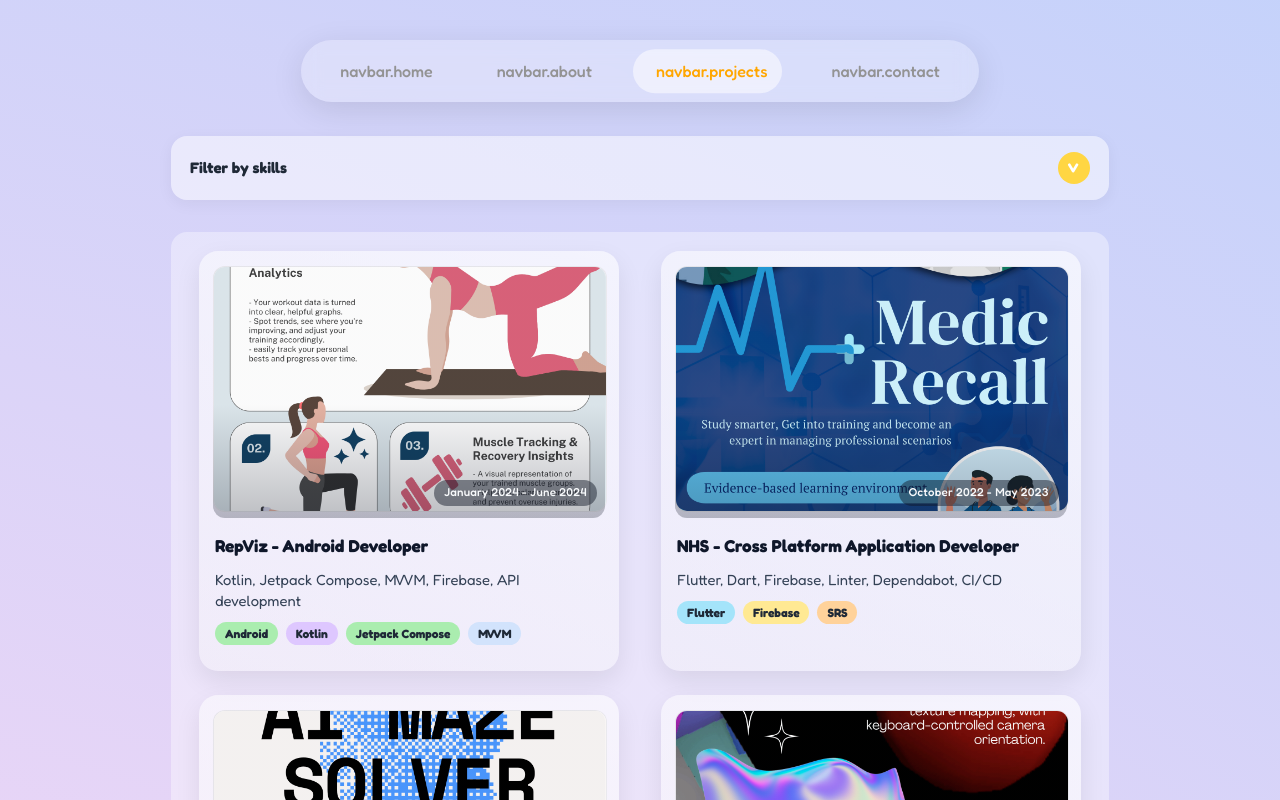
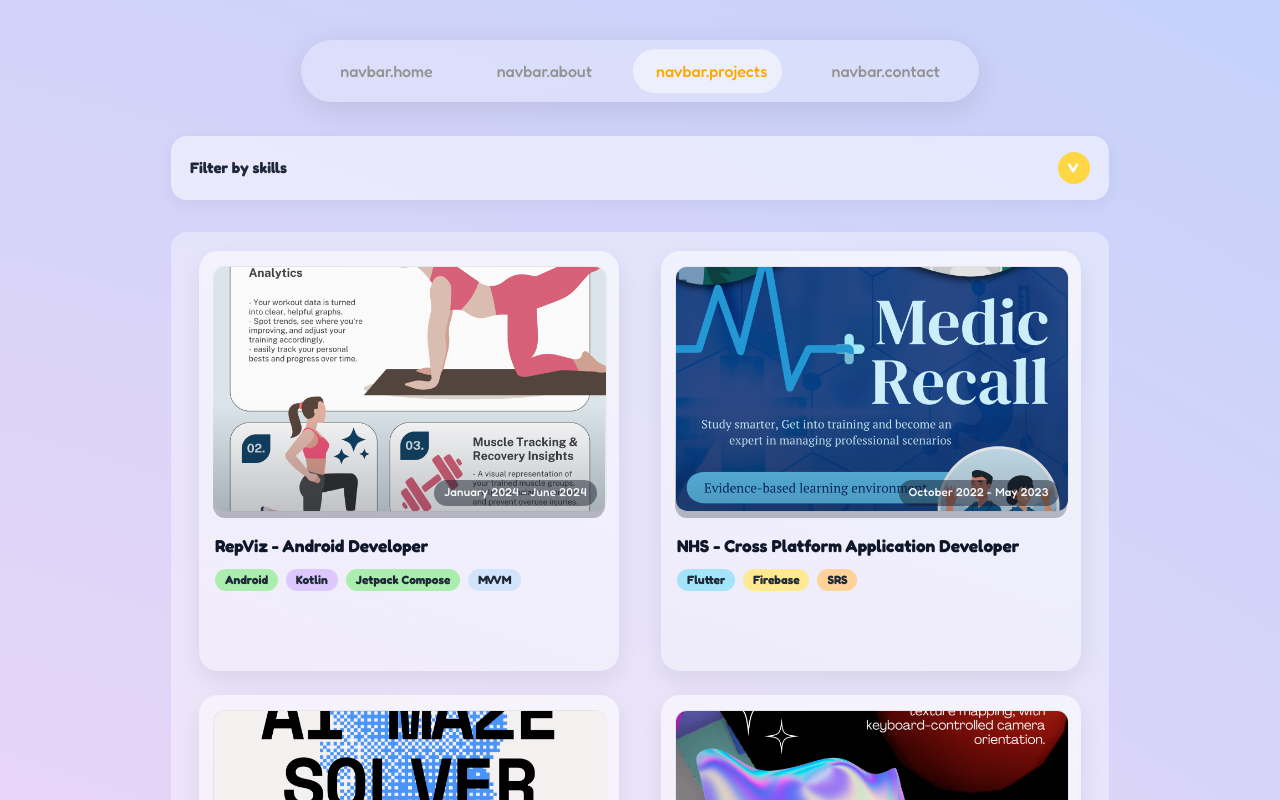
Before and after one commit to JeeIn-Park/JeeIn-Park.github.io, a React (Vite) app: page /projects in a window 1280 px wide. Shown: the top 800 px of the page. Built offline with nearby package versions, Linux system fonts and the light colour scheme.

Commit message:
refactor

```diff
--- a/src/App.tsx
+++ b/src/App.tsx
@@ -6,7 +6,7 @@ import Navbar from "./components/Navbar";
 import Footer from "./components/Footer";
 import ScrollTop from "./components/ScrollTop";
 import { PROJECTS_META } from "./data/projects";
-import { slugToComponent } from "./pages/projects/registry";
+import { slugToComponent } from "./data/projects.registry";
 
 const Hero = lazy(() => import("./pages/Hero"));
 const About = lazy(() => import("./pages/About"));
--- a/src/config/skill-colors.config.ts
+++ b/src/data/colors.ts
@@ -1,4 +1,4 @@
-export const SKILL_COLOR_TOKENS = {
+export const COLORS = {
   pink: "#f5c6e6",
   rose: "#ffbecf",
   peach: "#ffc6bc",
@@ -11,7 +11,7 @@ export const SKILL_COLOR_TOKENS = {
   blue: "#b7d1ff",
   periwinkle: "#d2e3fc",
   lavender: "#dec7ff",
-  lilac: "#ddbdfc",
+  lilac: "#ddbdfc"
 } as const;
 
-export type SkillColorToken = keyof typeof SKILL_COLOR_TOKENS;
+export type ColorToken = keyof typeof COLORS;
--- /dev/null
+++ b/src/data/projects.registry.ts
@@ -0,0 +1,21 @@
+import { lazy } from "react";
+
+export type ProjectComponent = React.LazyExoticComponent<React.FC>;
+
+export const projectComponents: Record<string, ProjectComponent> = {
+  TrainingTracker: lazy(() => import("../pages/projects/TrainingTracker")),
+  MedicRecall: lazy(() => import("../pages/projects/MedicRecall")),
+  MazeSolver: lazy(() => import("../pages/projects/MazeSolver")),
+  GraphicsEngine: lazy(() => import("../pages/projects/GraphicsEngine")),
+  GameOfLife: lazy(() => import("../pages/projects/GameOfLife")),
+  ScotlandYard: lazy(() => import("../pages/projects/ScotlandYard"))
+};
+
+export const slugToComponent: Record<string, ProjectComponent> = {
+  "training-tracker": projectComponents.TrainingTracker,
+  "medic-recall": projectComponents.MedicRecall,
+  "maze-solver": projectComponents.MazeSolver,
+  "graphics-engine": projectComponents.GraphicsEngine,
+  "game-of-life": projectComponents.GameOfLife,
+  "scotland-yard": projectComponents.ScotlandYard
+};
--- a/src/data/skills.data.ts
+++ b/src/data/skills.data.ts
@@ -1,4 +1,4 @@
-import type { SkillColorToken } from "../config/skill-colors.config";
+import type { ColorToken } from "./colors";
 
 export const SKILL_CATEGORY_META = {
   programming: { label: "Programming Languages", order: 1 },
@@ -15,7 +15,7 @@ export type SkillCategory = keyof typeof SKILL_CATEGORY_META;
 export type Skill = {
   name: string;
   category: SkillCategory;
-  color: SkillColorToken;
+  color: ColorToken;
   order: number;
 };
 
--- a/src/data/skills.logic.ts
+++ b/src/data/skills.logic.ts
@@ -4,7 +4,7 @@ import {
   Skill,
   SkillCategory
 } from "./skills.data";
-import { SKILL_COLOR_TOKENS } from "../config/skill-colors.config";
+import { COLORS } from "./colors";
 
 const normalizeSkillName = (name: string): string => name.trim().toLowerCase();
 
@@ -17,7 +17,7 @@ export const getSkill = (skillName: string): Skill | undefined =>
 
 export const getSkillColor = (skillName: string): string => {
   const match = getSkill(skillName);
-  return match ? SKILL_COLOR_TOKENS[match.color] : "#f0f0f0";
+  return match ? COLORS[match.color] : "#f0f0f0";
 };
 
 export const getSkillCategoryLabel = (category: SkillCategory): string =>
--- a/src/pages/Projects.css
+++ b/src/pages/Projects.css
@@ -263,17 +263,6 @@
     color: #0f172a;
   }
 
-  .project-description {
-    margin: 0;
-    color: #334155;
-    font-size: 0.92rem;
-    line-height: 1.45;
-    display: -webkit-box;
-    -webkit-line-clamp: 3;
-    -webkit-box-orient: vertical;
-    overflow: hidden;
-  }
-
   .project-tags {
     margin: 0;
     padding: 0;
--- a/src/pages/Projects.tsx
+++ b/src/pages/Projects.tsx
@@ -125,9 +125,6 @@ const ProjectCard: React.FC<{
 
         <div className="project-text">
           <h3 className="project-card-title">{project.title}</h3>
-          {project.description && (
-            <p className="project-description">{project.description}</p>
-          )}
           {project.tags.length > 0 && (
             <ul className="project-tags" aria-label="Skills used">
               {project.tags.map((tag) => {
--- a/src/pages/projects/registry.ts
+++ /dev/null
@@ -1,22 +0,0 @@
-import { lazy } from "react";
-
-export type ProjectComponent = React.LazyExoticComponent<React.FC>;
-
-export const projectComponents: Record<string, ProjectComponent> = {
-  TrainingTracker: lazy(() => import("./TrainingTracker")),
-  MedicRecall:    lazy(() => import("./MedicRecall")),
-  MazeSolver:     lazy(() => import("./MazeSolver")),
-  GraphicsEngine: lazy(() => import("./GraphicsEngine")),
-  GameOfLife:     lazy(() => import("./GameOfLife")),
-  ScotlandYard:   lazy(() => import("./ScotlandYard"))
-};
-
-// slug로도 접근하고 싶으면(선호)
-export const slugToComponent: Record<string, ProjectComponent> = {
-  "training-tracker": projectComponents.TrainingTracker,
-  "medic-recall":     projectComponents.MedicRecall,
-  "maze-solver":      projectComponents.MazeSolver,
-  "graphics-engine":  projectComponents.GraphicsEngine,
-  "game-of-life":     projectComponents.GameOfLife,
-  "scotland-yard":    projectComponents.ScotlandYard
-};
```
